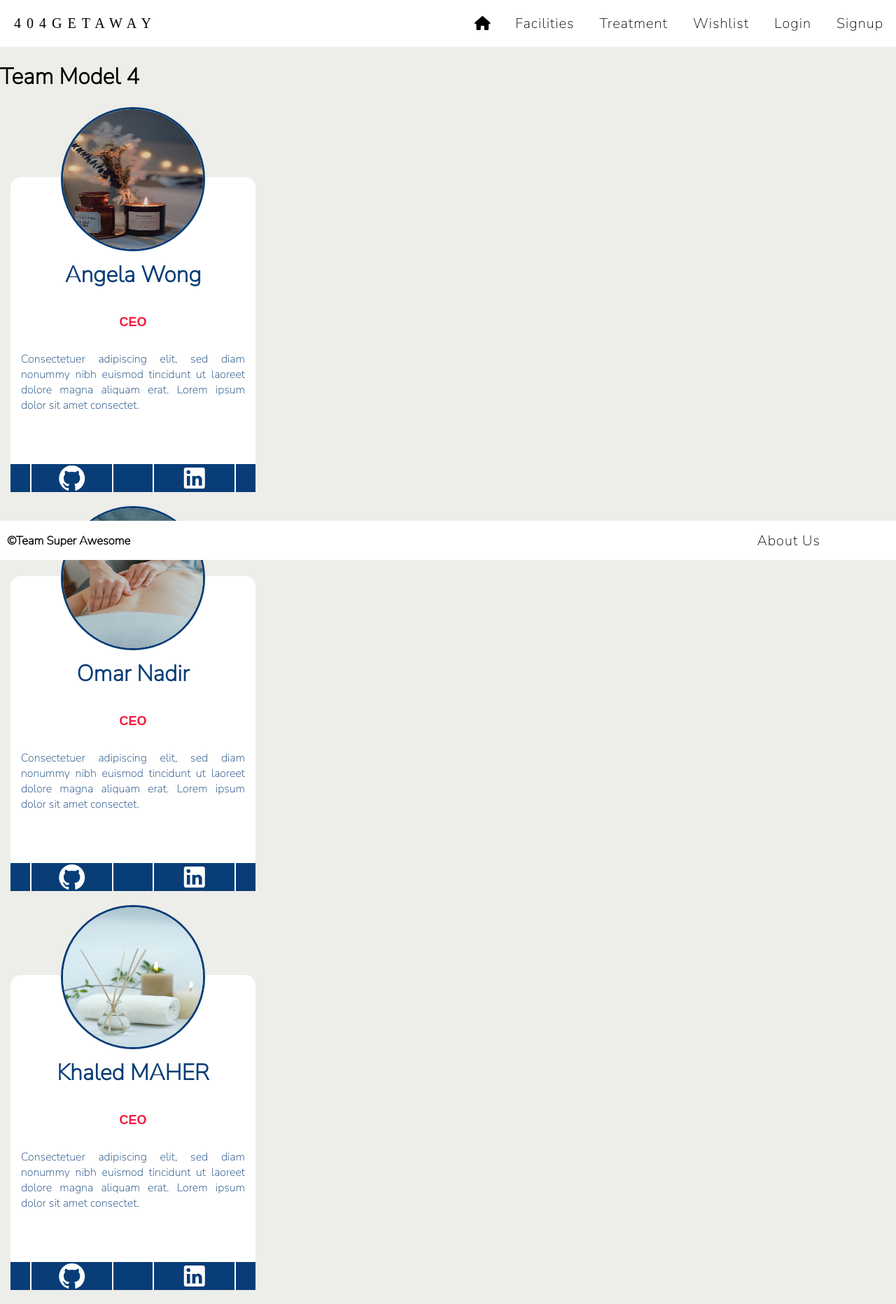
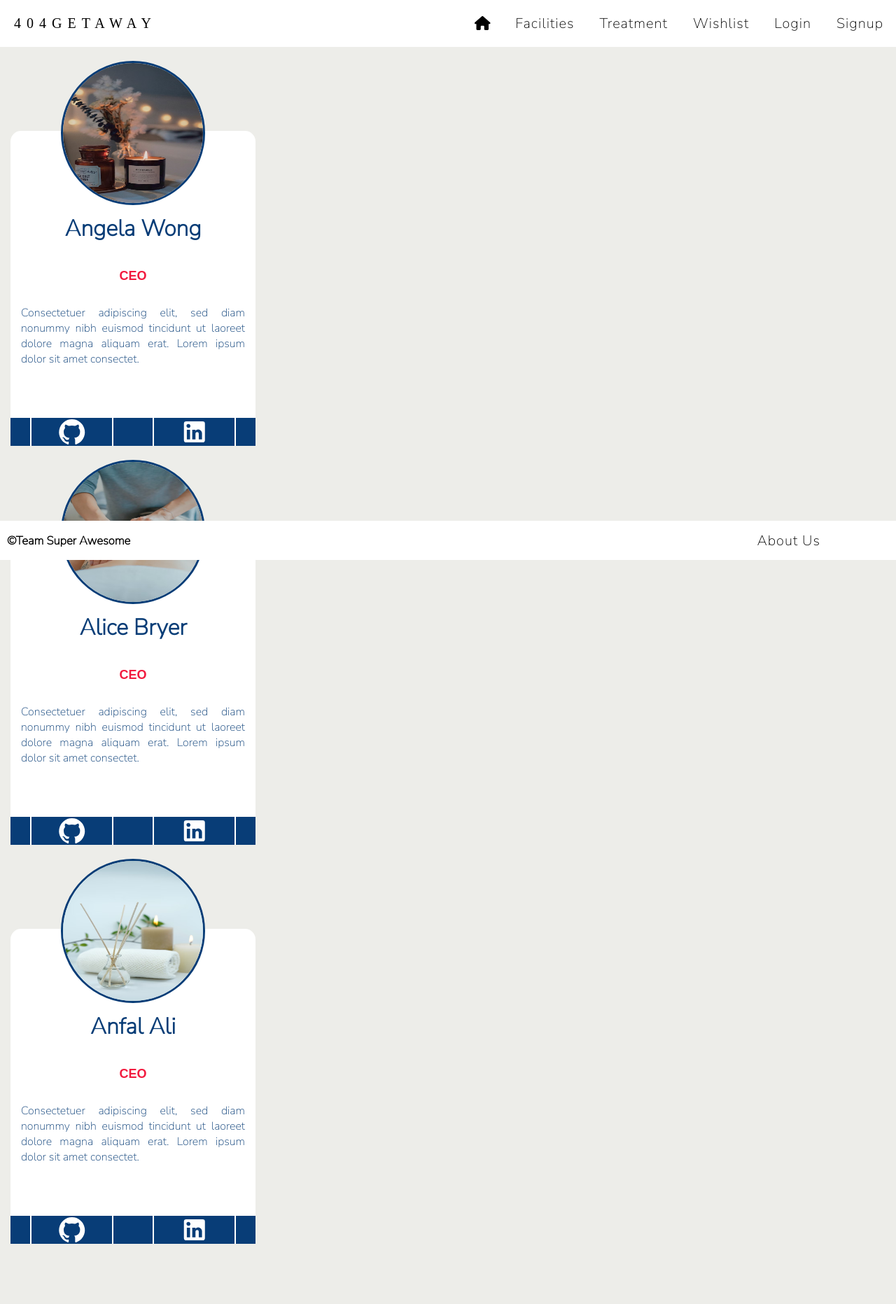
Before and after one commit to AliceBryer/Spa-Retreat-Project, a React (Create React App) app in the folder client/: page /aboutus in a window 1280 px wide. Shown: the whole page at 70% size. After the commit the page ends 1797 px from the top, so only its background shows below. Built offline with nearby package versions, Linux system fonts and the light colour scheme; a web font is replaced by a local one.

Commit message:
about us layout update

```diff
--- a/client/src/components/AboutUs.js
+++ b/client/src/components/AboutUs.js
@@ -8,7 +8,6 @@ import LinkedInIcon from "@mui/icons-material/LinkedIn";
 const AboutUs = () => {
   return (
     <div id="model4">
-      <h1 className="model-title">Team Model 4</h1>
       <div className="divider"></div>
       <div className="members">
         <div className="member">
@@ -30,7 +29,7 @@ const AboutUs = () => {
         <div className="member">
           <img width={200} height={200} src={massage} />
           <div className="description">
-            <h1>Omar Nadir</h1>
+            <h1>Alice Bryer</h1>
             <h2>CEO</h2>
             <p>
               Consectetuer adipiscing elit, sed diam nonummy nibh euismod
@@ -46,7 +45,7 @@ const AboutUs = () => {
         <div className="member">
           <img width={200} height={200} src={diffuser} />
           <div className="description">
-            <h1>Khaled MAHER</h1>
+            <h1>Anfal Ali</h1>
             <h2>CEO</h2>
             <p>
               Consectetuer adipiscing elit, sed diam nonummy nibh euismod
```
